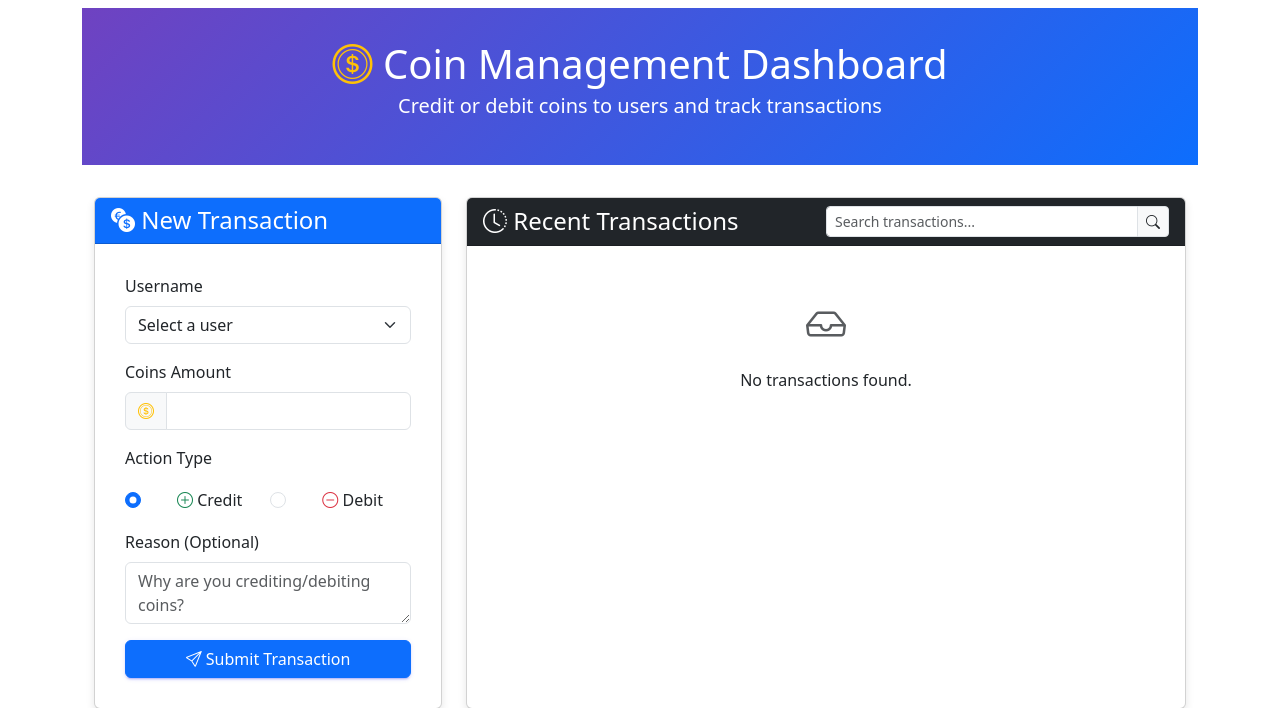
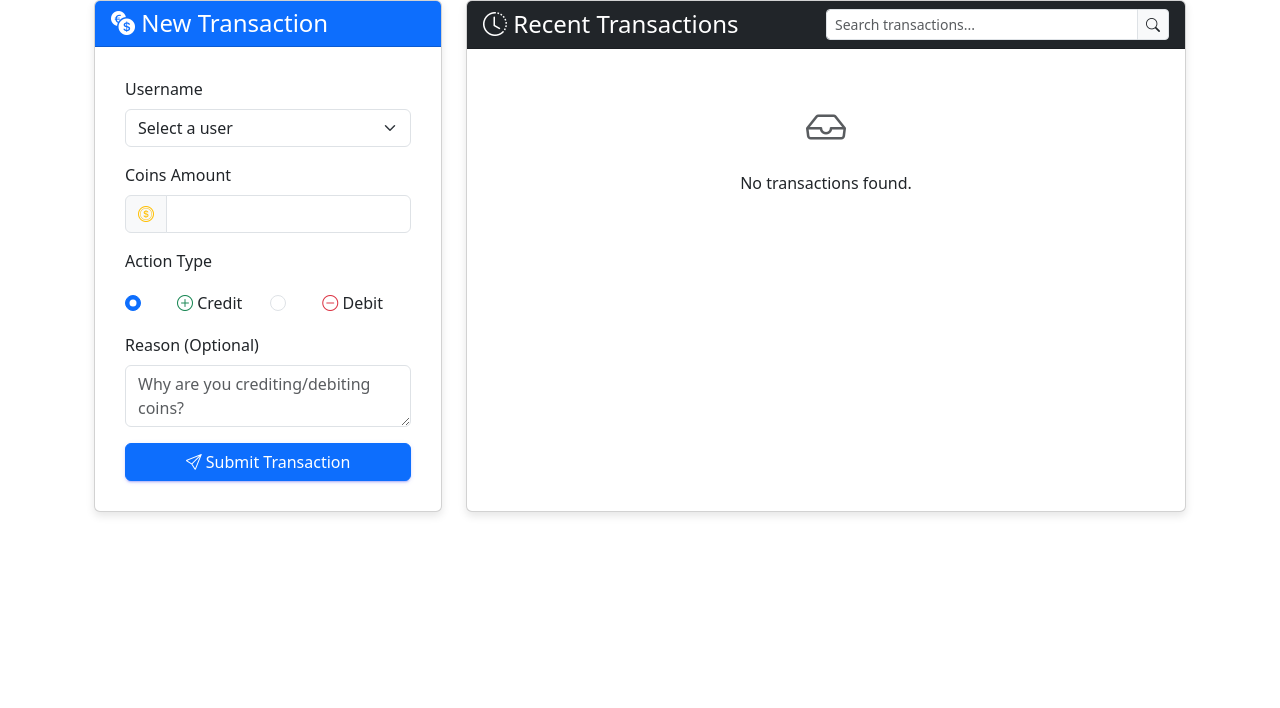
Before and after one commit to itsolution4india/sms_center, a Django app: page /balance/ in a window 1280 px wide. Shown: the top 708 px of the page. Run offline with Django 5.2, Linux system fonts and the light colour scheme; data that the repository does not hold is empty; some libraries are stand-ins or nearby versions.

Commit message:
Updated coin transaction

```diff
--- a/sms_app/templates/users/coin_transaction.html
+++ b/sms_app/templates/users/coin_transaction.html
@@ -40,12 +40,6 @@
 {% endblock %}
 
 {% block content %}
-<div class="dashboard-header text-center mt-2">
-    <div class="container">
-        <h1><i class="bi bi-coin coin-icon"></i> Coin Management Dashboard</h1>
-        <p class="lead">Credit or debit coins to users and track transactions</p>
-    </div>
-</div>
 
 <div class="container mb-5">
     <div class="row">
```
